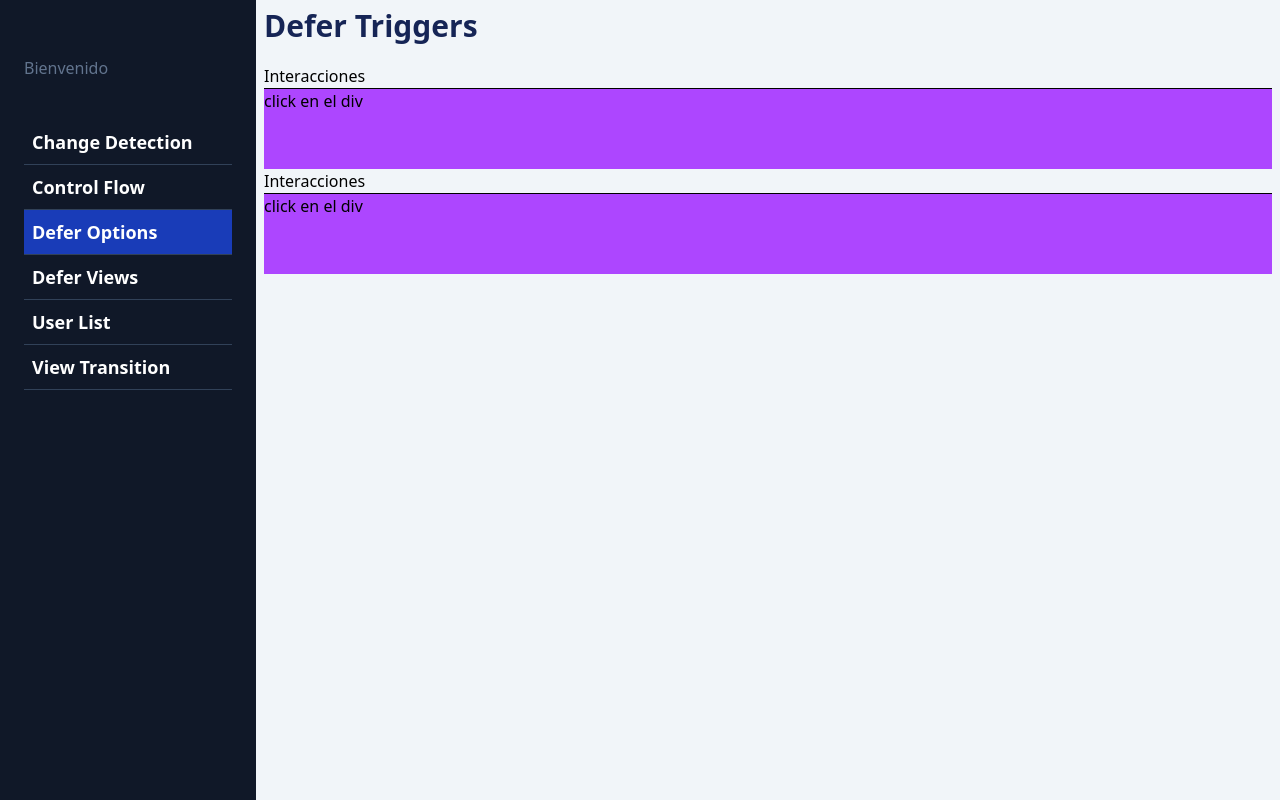
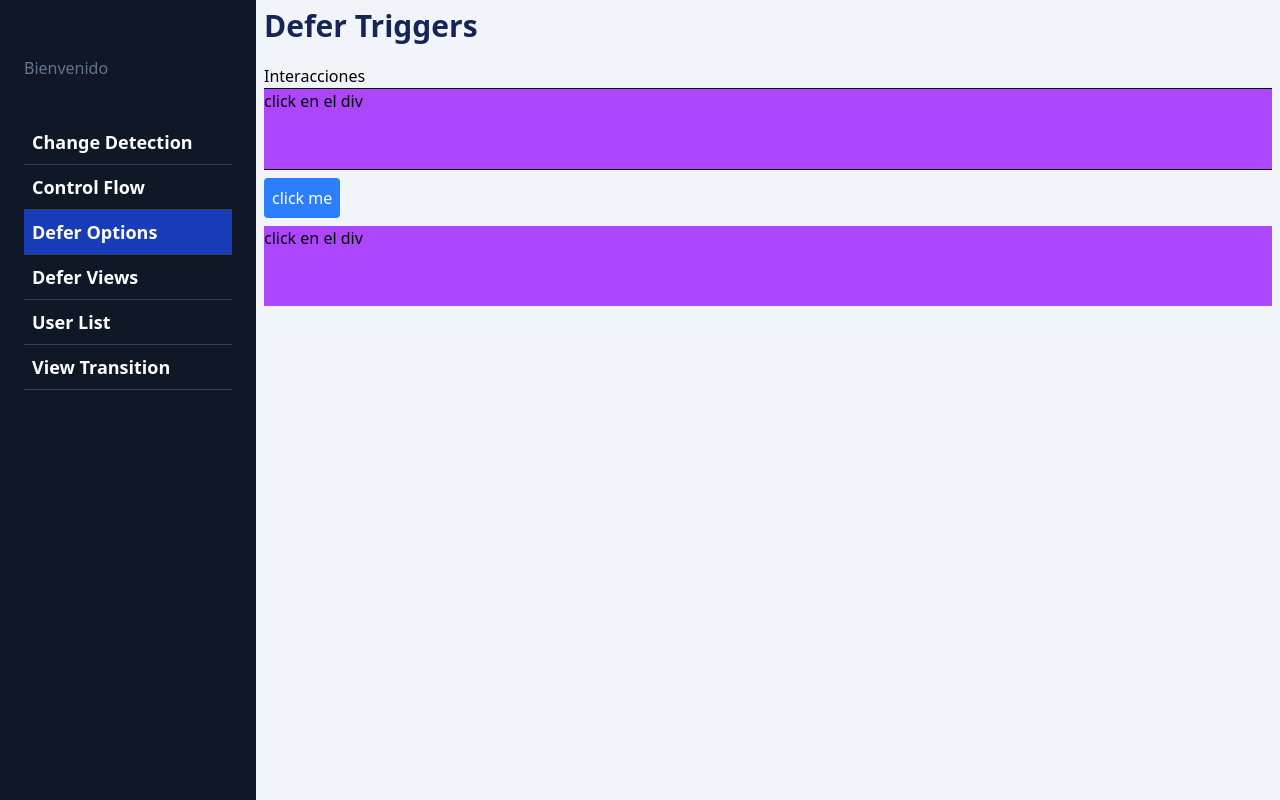
Before and after one commit to FernandoVCG33/angular-21, an Angular app in the folder my-dashboard/: page /dashboard/defer-options in a window 1280 px wide. Built offline with nearby package versions, Linux system fonts and the light colour scheme.

Commit message:
Enhance interaction handling in defer-options.html with improved hover effects and consistent placeholder text

```diff
--- a/my-dashboard/src/app/dashboard/pages/defer-options/defer-options.html
+++ b/my-dashboard/src/app/dashboard/pages/defer-options/defer-options.html
@@ -15,8 +15,10 @@
 </section>
 
 <section>
-  <h1>Interacciones</h1>
   <hr>
+  <button class="p-2 bg-blue-500 hover:bg-blue-200 cursor-pointer transition-all rounded text-white my-2" >
+    click me
+  </button>
   @defer (on interaction  ){
     <app-heavy-loaders-fast cssClass="bg-blue-500 hover:bg-blue-700 cursor-pointer">
       <span>On Interacton</span>
```
